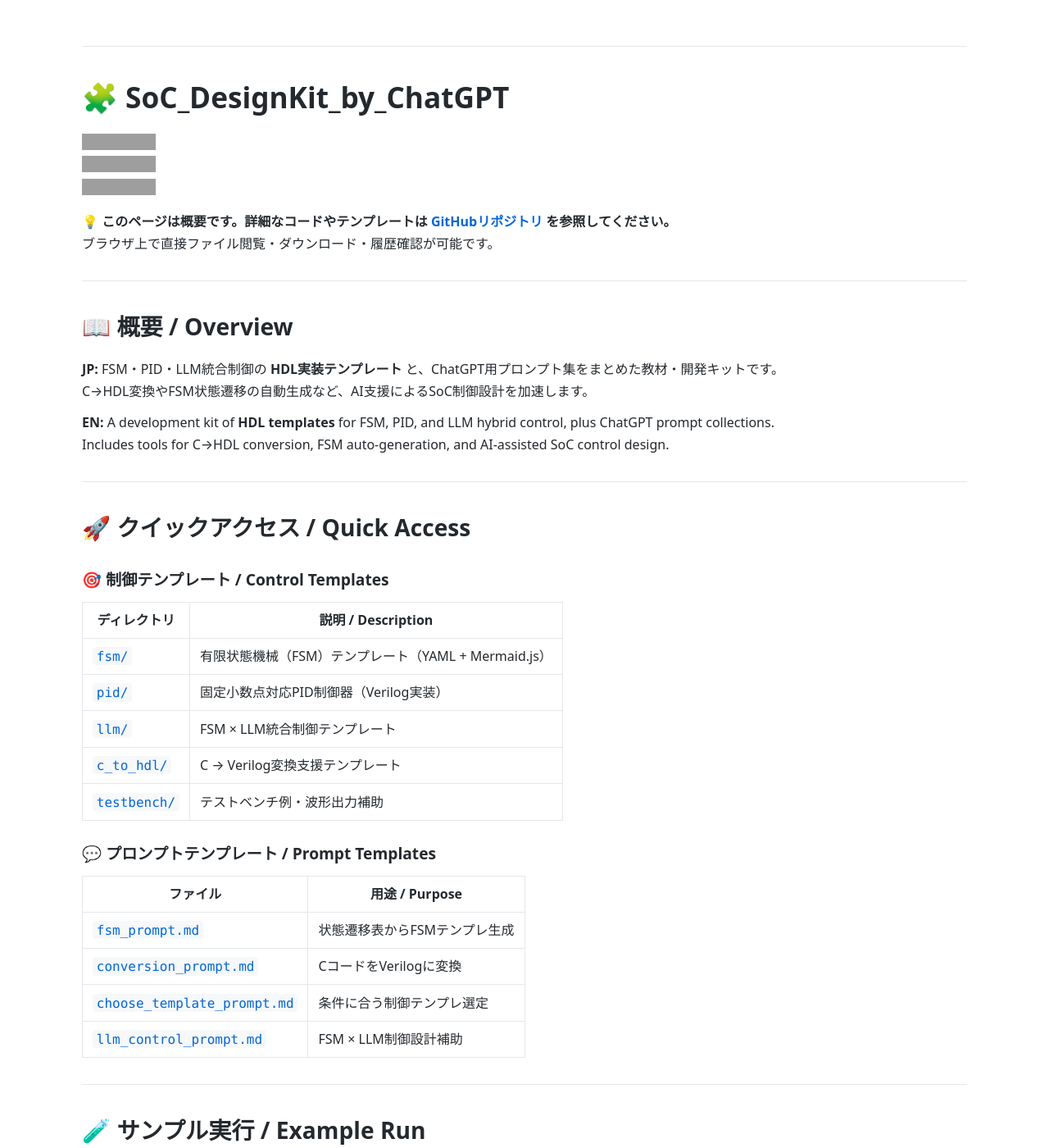
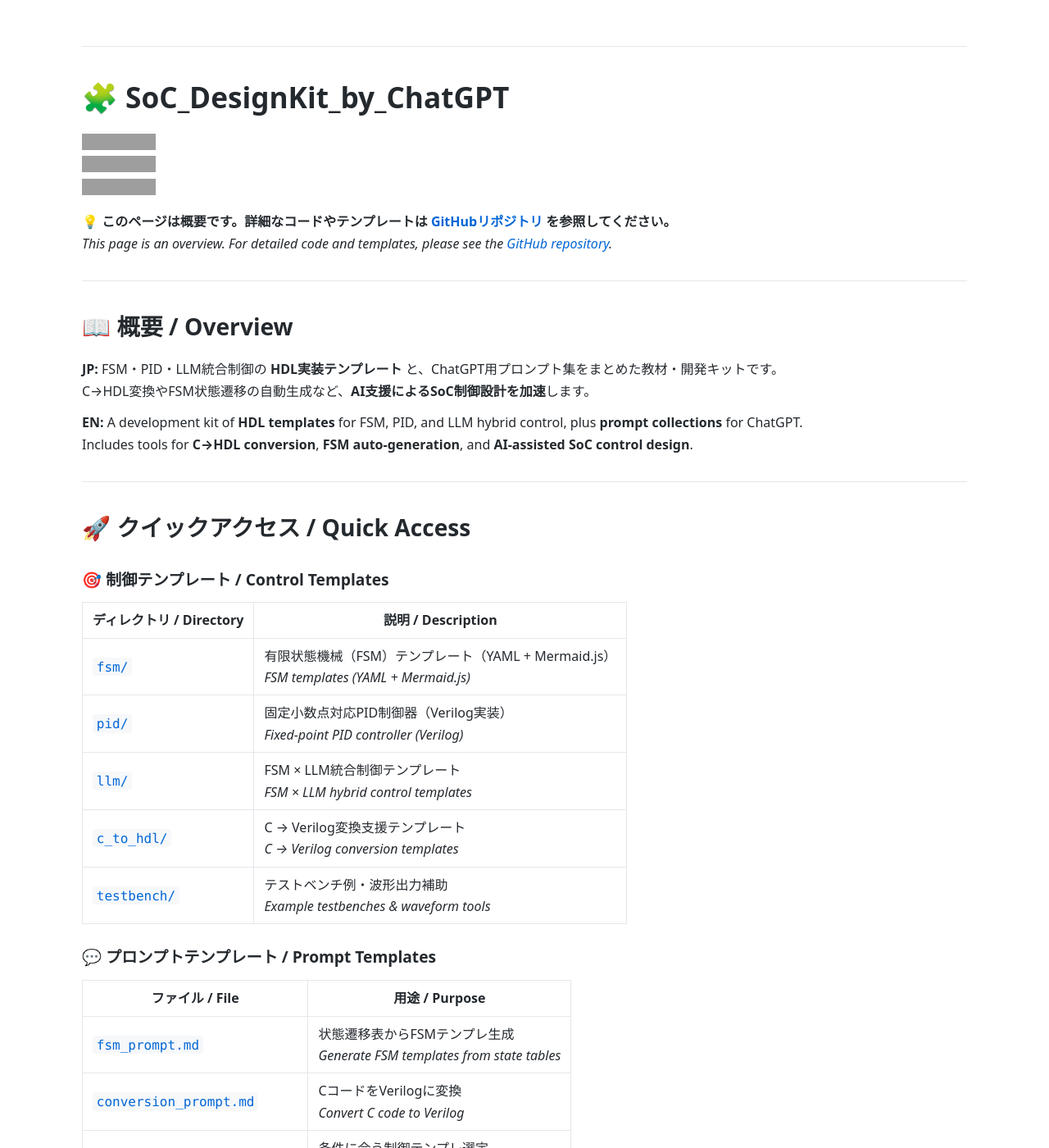
Before and after one commit to Samizo-AITL/EduController, a Jekyll site: the page built from SoC_DesignKit_by_ChatGPT/index.md, in a window 1280 px wide and 1400 px high. Shown: the whole window at 82% size. Built offline with Jekyll 4.4.1, drawn with Linux system fonts in a browser that asks for light colours; some of the changed text lies outside the part shown; grey boxes are pictures that could not be loaded.

Commit message:
Update index.md

````diff
--- a/SoC_DesignKit_by_ChatGPT/index.md
+++ b/SoC_DesignKit_by_ChatGPT/index.md
@@ -6,50 +6,51 @@ permalink: /SoC_DesignKit_by_ChatGPT/
 
 ---
 
-# 🧩 SoC_DesignKit_by_ChatGPT
-[![Samizo-AITLポータルサイトに戻る](https://img.shields.io/badge/Samizo--AITL%20ポータルサイトに戻る-brightgreen)](https://samizo-aitl.github.io/)
+# 🧩 **SoC_DesignKit_by_ChatGPT**
+
+[![Samizo-AITLポータルに戻る / Back to Samizo-AITL Portal](https://img.shields.io/badge/Portal-Samizo--AITL-brightgreen)](https://samizo-aitl.github.io/)
 [![GitHub](https://img.shields.io/badge/GitHub-Open%20Repo-black?logo=github)](https://github.com/Samizo-AITL/EduController/tree/main/SoC_DesignKit_by_ChatGPT)
 [![Hybrid License](https://img.shields.io/badge/license-Hybrid-blueviolet)](#-ライセンス--license)
 
 💡 **このページは概要です。詳細なコードやテンプレートは [GitHubリポジトリ](https://github.com/Samizo-AITL/EduController/tree/main/SoC_DesignKit_by_ChatGPT) を参照してください。**
-ブラウザ上で直接ファイル閲覧・ダウンロード・履歴確認が可能です。
+*This page is an overview. For detailed code and templates, please see the [GitHub repository](https://github.com/Samizo-AITL/EduController/tree/main/SoC_DesignKit_by_ChatGPT).*
 
 ---
 
-## 📖 概要 / Overview
+## 📖 **概要 / Overview**
 
 **JP:** FSM・PID・LLM統合制御の **HDL実装テンプレート** と、ChatGPT用プロンプト集をまとめた教材・開発キットです。
-C→HDL変換やFSM状態遷移の自動生成など、AI支援によるSoC制御設計を加速します。
+C→HDL変換やFSM状態遷移の自動生成など、**AI支援によるSoC制御設計を加速**します。
 
-**EN:** A development kit of **HDL templates** for FSM, PID, and LLM hybrid control, plus ChatGPT prompt collections.
-Includes tools for C→HDL conversion, FSM auto-generation, and AI-assisted SoC control design.
+**EN:** A development kit of **HDL templates** for FSM, PID, and LLM hybrid control, plus **prompt collections** for ChatGPT.
+Includes tools for **C→HDL conversion**, **FSM auto-generation**, and **AI-assisted SoC control design**.
 
 ---
 
-## 🚀 クイックアクセス / Quick Access
+## 🚀 **クイックアクセス / Quick Access**
 
-### 🎯 制御テンプレート / Control Templates
+### 🎯 **制御テンプレート / Control Templates**
 
-| ディレクトリ | 説明 / Description |
-|--------------|--------------------|
-| [`fsm/`](fsm/) | 有限状態機械（FSM）テンプレート（YAML + Mermaid.js） |
-| [`pid/`](pid/) | 固定小数点対応PID制御器（Verilog実装） |
-| [`llm/`](llm/) | FSM × LLM統合制御テンプレート |
-| [`c_to_hdl/`](c_to_hdl/) | C → Verilog変換支援テンプレート |
-| [`testbench/`](testbench/) | テストベンチ例・波形出力補助 |
+| **ディレクトリ / Directory** | **説明 / Description** |
+|------------------------------|-------------------------|
+| [`fsm/`](fsm/) | 有限状態機械（FSM）テンプレート（YAML + Mermaid.js）<br>*FSM templates (YAML + Mermaid.js)* |
+| [`pid/`](pid/) | 固定小数点対応PID制御器（Verilog実装）<br>*Fixed-point PID controller (Verilog)* |
+| [`llm/`](llm/) | FSM × LLM統合制御テンプレート<br>*FSM × LLM hybrid control templates* |
+| [`c_to_hdl/`](c_to_hdl/) | C → Verilog変換支援テンプレート<br>*C → Verilog conversion templates* |
+| [`testbench/`](testbench/) | テストベンチ例・波形出力補助<br>*Example testbenches & waveform tools* |
 
-### 💬 プロンプトテンプレート / Prompt Templates
+### 💬 **プロンプトテンプレート / Prompt Templates**
 
-| ファイル | 用途 / Purpose |
-|----------|---------------|
-| [`fsm_prompt.md`](prompts/control_templates/fsm_prompt.md) | 状態遷移表からFSMテンプレ生成 |
-| [`conversion_prompt.md`](prompts/control_templates/conversion_prompt.md) | CコードをVerilogに変換 |
-| [`choose_template_prompt.md`](prompts/control_templates/choose_template_prompt.md) | 条件に合う制御テンプレ選定 |
-| [`llm_control_prompt.md`](prompts/control_templates/llm_control_prompt.md) | FSM × LLM制御設計補助 |
+| **ファイル / File** | **用途 / Purpose** |
+|----------------------|---------------------|
+| [`fsm_prompt.md`](prompts/control_templates/fsm_prompt.md) | 状態遷移表からFSMテンプレ生成<br>*Generate FSM templates from state tables* |
+| [`conversion_prompt.md`](prompts/control_templates/conversion_prompt.md) | CコードをVerilogに変換<br>*Convert C code to Verilog* |
+| [`choose_template_prompt.md`](prompts/control_templates/choose_template_prompt.md) | 条件に合う制御テンプレ選定<br>*Select control templates by conditions* |
+| [`llm_control_prompt.md`](prompts/control_templates/llm_control_prompt.md) | FSM × LLM制御設計補助<br>*Assist in FSM × LLM control design* |
 
 ---
 
-## 🧪 サンプル実行 / Example Run
+## 🧪 **サンプル実行 / Example Run**
 
 ```bash
 # 1. Clone
@@ -85,16 +86,18 @@ gtkwave wave.vcd
 
 ## 📄 **ライセンス / License**
 
-> 教材・コード・図表の性質に応じたハイブリッドライセンスを採用
-> *Hybrid licensing based on the nature of the materials, code, and diagrams.*
+> 教材・コード・図表の性質に応じた **ハイブリッドライセンス** を採用
+> *Hybrid licensing based on the nature of materials, code, and diagrams.*
 
-| 項目 / Item | ライセンス / License | 説明 / Description |
-|-------------|----------------------|--------------------|
-| **コード（Code）** | [MIT License](https://opensource.org/licenses/MIT) | 自由に使用・改変・再配布可<br>*Free to use, modify, and redistribute* |
-| **教材テキスト（Text materials）** | [CC BY 4.0](https://creativecommons.org/licenses/by/4.0/) | 著者表示必須<br>*Attribution required* |
-| **図表・イラスト（Figures & diagrams）** | [CC BY-NC 4.0](https://creativecommons.org/licenses/by-nc/4.0/) | 非商用利用のみ可<br>*Non-commercial use only* |
-| **外部引用（External references）** | 元ライセンスに従う<br>*Follow the original license* | 引用元を明記<br>*Cite the original source* |
+| **項目 / Item** | **ライセンス / License** | **説明 / Description** |
+|-----------------|---------------------------|-------------------------|
+| **コード / Code** | [MIT License](https://opensource.org/licenses/MIT) | 自由に使用・改変・再配布可 / Free to use, modify, and redistribute |
+| **教材テキスト / Text Materials** | [CC BY 4.0](https://creativecommons.org/licenses/by/4.0/) | 著者表示必須 / Attribution required |
+| **図表・イラスト / Figures & Diagrams** | [CC BY-NC 4.0](https://creativecommons.org/licenses/by-nc/4.0/) | 非商用利用のみ可 / Non-commercial use only |
+| **外部引用 / External References** | 元ライセンスに従う / Follow the original license | 引用元を明記 / Cite the original source |
+
+**MIT & Hybrid License © 2025 [Shinichi Samizo](https://github.com/Samizo-AITL)**
 
 ---
 
-🏠 [トップページに戻る](https://samizo-aitl.github.io/EduController/)
+🏠 [**トップページに戻る / Back to Top**](https://samizo-aitl.github.io/EduController/)
````
Also changed, not shown: other parts of SoC_DesignKit_by_ChatGPT/index.md (+7 -7 lines).
